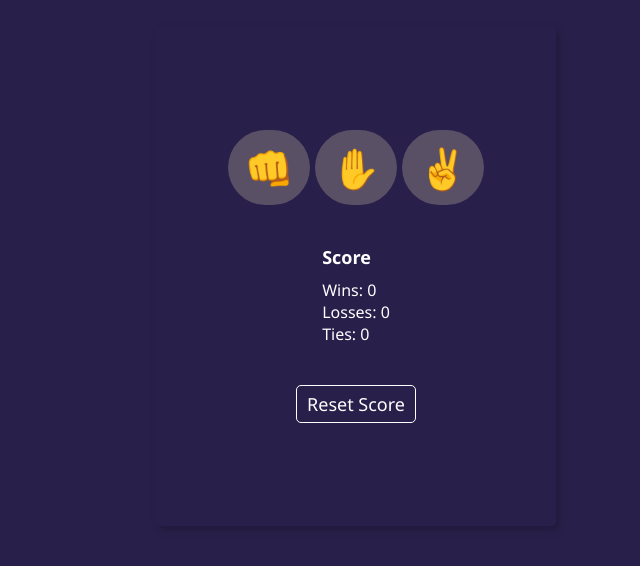
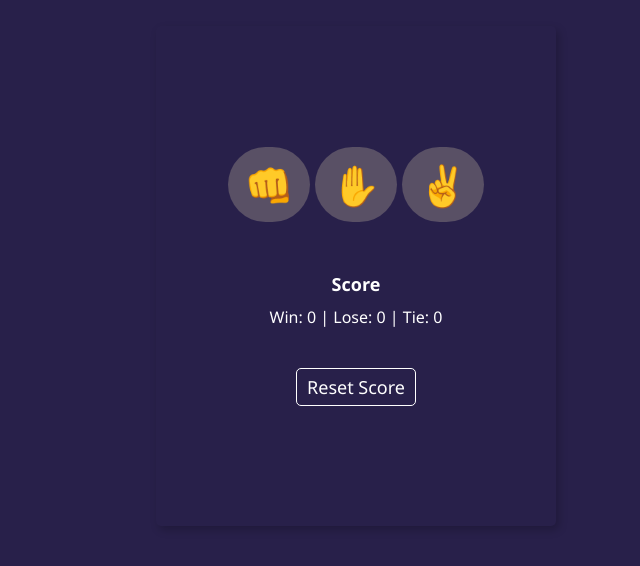
Before and after one commit to PaSsIvE-learner-786/javaScript-mini-projects, a plain HTML site: page 03_rock_paper_scissor/index.html in a window 1280 px wide. Shown: the part 124-690 px from the top of the page, without its empty margins (284-924 px from the left). Drawn offline with Linux system fonts and the light colour scheme.

Commit message:
update the score board

```diff
--- a/03_rock_paper_scissor/index.html
+++ b/03_rock_paper_scissor/index.html
@@ -33,9 +33,7 @@
 
     <div class="score-board">
       <p class="title">Score</p>
-      <p>Wins: <span id="score-win"></span></p>
-      <p>Losses: <span id="score-lose"></span></p>
-      <p>Ties: <span id="score-tie"></span></p>
+      <span id="scoreBoard"></span>
     </div>
 
     <Script src="script.js"></Script>
--- a/03_rock_paper_scissor/script.js
+++ b/03_rock_paper_scissor/script.js
@@ -7,14 +7,10 @@ let choice = document.getElementById("choice");
 let result = document.getElementById("result");
 
 
-let scoreTie = document.querySelector("#score-tie");
-let scoreWin = document.querySelector("#score-win");
-let scoreLose = document.querySelector("#score-lose");
+let scoreBoard = document.querySelector("#scoreBoard");
 
 function updateScore(){
-  scoreTie.textContent = score.tie;
-  scoreWin.textContent = score.win;
-  scoreLose.textContent = score.lose;
+  scoreBoard.textContent = `Win: ${score.win}  |  Lose: ${score.lose}  |  Tie: ${score.tie}`;
 }
 
 // as null  a fasly value we can use || operator to assign a default value to score if there is no score in local storage
--- a/03_rock_paper_scissor/style.css
+++ b/03_rock_paper_scissor/style.css
@@ -51,9 +51,10 @@ div{
   gap: 5px;
 }
 
-.score-board {
-  align-items: start;
+.result-display{
+  gap: 10px;
 }
+
 .score-board .title{
   font-size: 18px;
   font-weight: bold;
```
